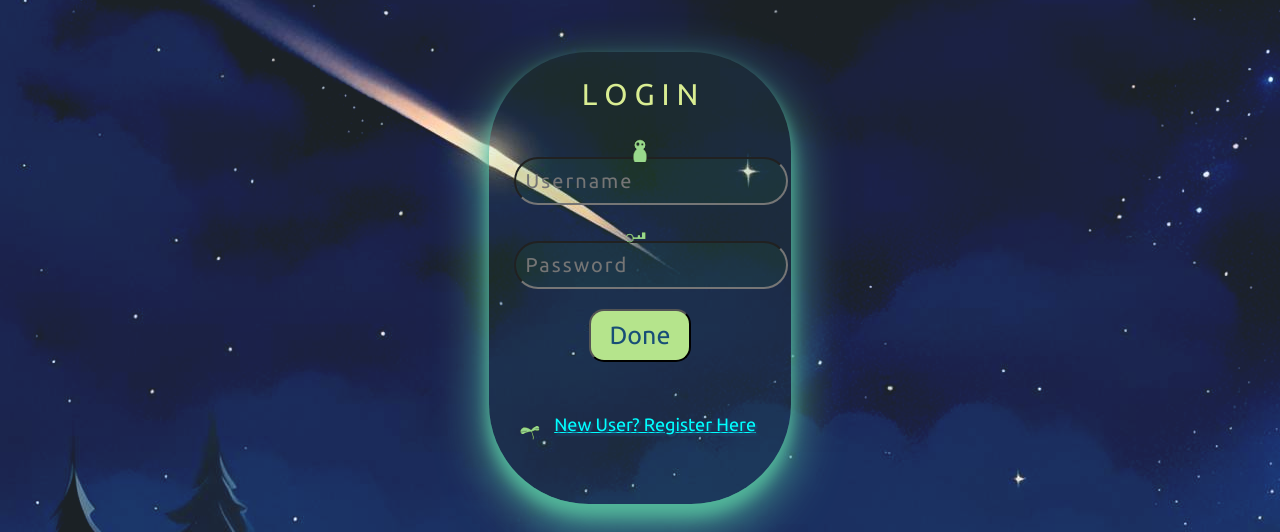
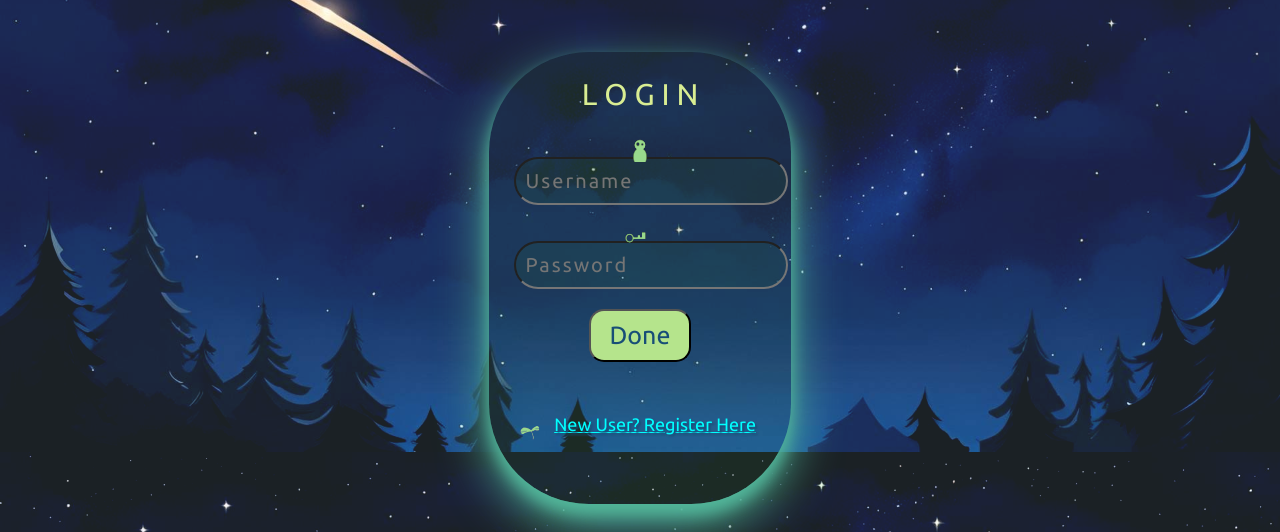
Before and after one commit to fudgeu/team22smallproject, a PHP site: page /index.html in a window 1280 px wide. Shown: the part 268-800 px from the top of the page. Run offline with PHP 8.4, Linux system fonts and the light colour scheme.

Commit message:
Change background image to stretch

```diff
--- a/html/css/styles.css
+++ b/html/css/styles.css
@@ -1,5 +1,6 @@
 body
 {
+    background-size: 100% auto;
     background-color: #1b2125;
     background-image: url(../images/sky.jpg);
     background-blend-mode: lighten;
```
